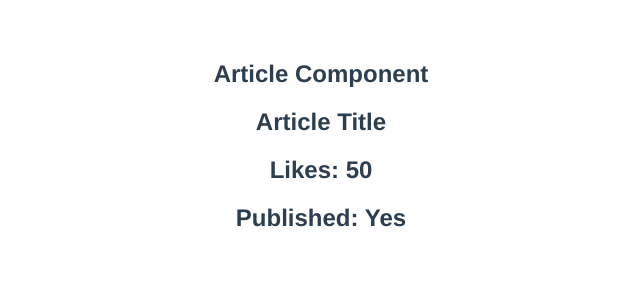
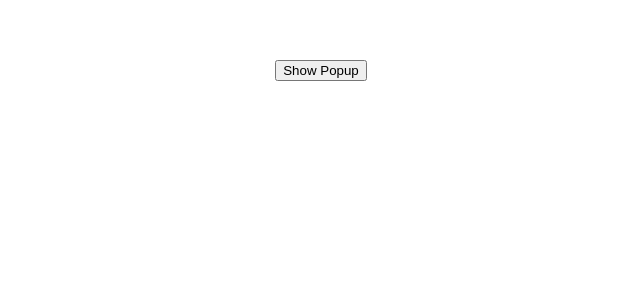
Before and after one commit to rjblee/vue.js-3, a Vue app in the folder vue-components/: page / in a window 1280 px wide. Shown: the top 300 px of the page, without its empty margins (319-959 px from the left). Built offline with nearby package versions, Linux system fonts and the light colour scheme.

Commit message:
Implement custom component events from child to parent

```diff
--- a/vue-components/src/App.vue
+++ b/vue-components/src/App.vue
@@ -1,25 +1,24 @@
 <template>
-  <!-- <Greet name="Ralph" heroName="Spiderman" />
-  <Greet name="Andy" heroName="Batman" />
-  <Greet name="Tommy" heroName="Superman" /> -->
-
-  <Article
-    id="my-article"
-    title="Article Title"
-    :likes="50"
-    :isPublished="true"
-  ></Article>
+  <button @click="showPopup = true">Show Popup</button>
+  <Popup v-show="showPopup" @close="showPopup = false" />
 </template>
 
 <script>
 // import Greet from "./components/Greet.vue";
-import Article from "./components/Article.vue";
+// import Article from "./components/Article.vue";
+import Popup from "./components/Popup.vue";
 
 export default {
   name: "App",
   components: {
     // Greet,
-    Article,
+    // Article,
+    Popup,
+  },
+  data() {
+    return {
+      showPopup: false,
+    };
   },
 };
 </script>
```
